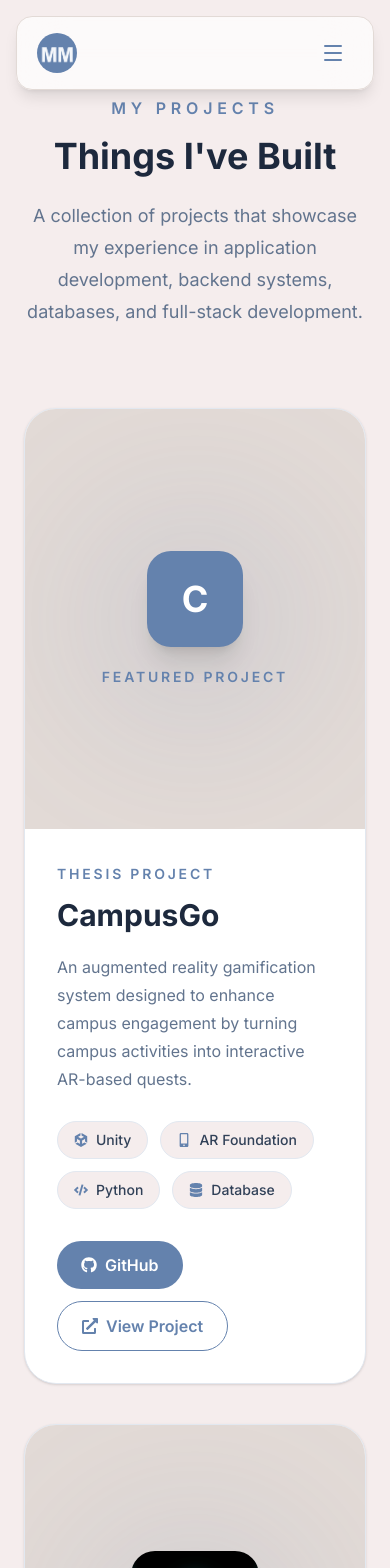
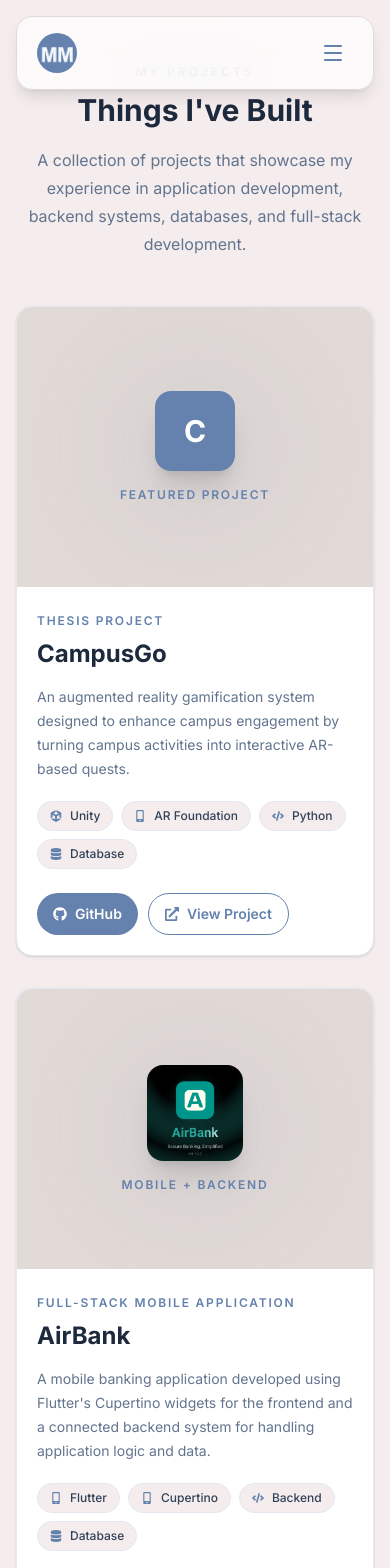
Before and after one commit to Maricar-Mangulabnan/My-Portfolio, a React (Vite) app in the folder frontend/: page /projects in a window 390 px wide. Shown: the top 1568 px of the page. Built offline with nearby package versions, Linux system fonts and the light colour scheme.

Commit message:
responsiveness

```diff
--- a/frontend/src/pages/Projects.jsx
+++ b/frontend/src/pages/Projects.jsx
@@ -52,10 +52,7 @@ const projects = [
     ],
     type: "Mobile + Backend",
     github: "https://github.com/Maricar-Mangulabnan/airbank-client.git",
-
-    // Put your Google Drive video link here
     demo: "https://drive.google.com/drive/folders/1rqkCbuKsbbQGxOoSwSJfzF5Anp0Q2izY?usp=sharing",
-
     logo: airbankLogo,
     isAirbank: true,
   },
@@ -94,7 +91,7 @@ const projects = [
 
 const Projects = () => {
   return (
-    <section className="min-h-screen bg-[#F5EDED] px-6 py-24">
+    <section className="min-h-screen overflow-hidden bg-[#F5EDED] px-4 py-16 sm:px-6 sm:py-20 lg:px-8 lg:py-24">
       <div className="mx-auto max-w-6xl">
         {/* Heading */}
         <motion.div
@@ -102,24 +99,24 @@ const Projects = () => {
           whileInView={{ opacity: 1, y: 0 }}
           transition={{ duration: 0.6 }}
           viewport={{ once: true }}
-          className="mx-auto mb-20 max-w-3xl text-center"
+          className="mx-auto mb-12 max-w-3xl text-center sm:mb-16 lg:mb-20"
         >
-          <p className="font-semibold uppercase tracking-[0.3em] text-[#6482AD]">
+          <p className="text-xs font-semibold uppercase tracking-[0.25em] text-[#6482AD] sm:text-sm sm:tracking-[0.3em]">
             MY PROJECTS
           </p>
 
-          <h1 className="mt-4 text-4xl font-bold text-slate-800 md:text-5xl">
+          <h1 className="mt-3 text-3xl font-bold leading-tight text-slate-800 sm:mt-4 sm:text-4xl md:text-5xl">
             Things I've Built
           </h1>
 
-          <p className="mt-6 text-lg leading-8 text-slate-500">
+          <p className="mt-4 text-base leading-7 text-slate-500 sm:mt-6 sm:text-lg sm:leading-8">
             A collection of projects that showcase my experience in application
             development, backend systems, databases, and full-stack development.
           </p>
         </motion.div>
 
         {/* Projects */}
-        <div className="space-y-10">
+        <div className="space-y-8 sm:space-y-10">
           {projects.map((project, index) => (
             <motion.article
               key={project.title}
@@ -139,35 +136,114 @@ const Projects = () => {
                 once: true,
                 amount: 0.2,
               }}
-              whileHover={{
-                y: -5,
-              }}
-              className="overflow-hidden rounded-[32px] border border-slate-200 bg-white shadow-sm transition-all duration-300 hover:border-[#6482AD]/40 hover:shadow-xl lg:grid lg:grid-cols-5"
+              className="
+                overflow-hidden
+                rounded-2xl
+                border
+                border-slate-200
+                bg-white
+                shadow-sm
+                transition-all
+                duration-300
+                hover:border-[#6482AD]/40
+                hover:shadow-xl
+                sm:rounded-[28px]
+                lg:grid
+                lg:grid-cols-5
+                lg:rounded-[32px]
+              "
             >
               {/* ================================================= */}
               {/* PROJECT PREVIEW */}
               {/* ================================================= */}
 
-              <div className="relative flex min-h-[420px] items-center justify-center overflow-hidden bg-[#E2DAD6] lg:col-span-2">
+              <div
+                className="
+                  relative
+                  flex
+                  min-h-[280px]
+                  items-center
+                  justify-center
+                  overflow-hidden
+                  bg-[#E2DAD6]
+                  sm:min-h-[320px]
+                  lg:col-span-2
+                  lg:min-h-[420px]
+                "
+              >
                 {/* Decorative Glow */}
-                <div className="absolute h-64 w-64 rounded-full bg-[#6482AD]/10 blur-3xl" />
+                <div
+                  className="
+                    absolute
+                    h-48
+                    w-48
+                    rounded-full
+                    bg-[#6482AD]/10
+                    blur-3xl
+                    sm:h-64
+                    sm:w-64
+                  "
+                />
 
-                <div className="relative text-center">
+                <div className="relative px-6 text-center">
                   {/* AirBank Logo */}
                   {project.isAirbank ? (
                     <img
                       src={project.logo}
                       alt="AirBank logo"
-                      className="mx-auto h-32 w-32 rounded-3xl object-cover shadow-xl"
+                      className="
+                        mx-auto
+                        h-24
+                        w-24
+                        rounded-2xl
+                        object-cover
+                        shadow-xl
+                        sm:h-28
+                        sm:w-28
+                        sm:rounded-3xl
+                        lg:h-32
+                        lg:w-32
+                      "
                     />
                   ) : (
                     /* Other Projects */
-                    <div className="mx-auto flex h-24 w-24 items-center justify-center rounded-3xl bg-[#6482AD] text-4xl font-bold text-white shadow-xl">
+                    <div
+                      className="
+                        mx-auto
+                        flex
+                        h-20
+                        w-20
+                        items-center
+                        justify-center
+                        rounded-2xl
+                        bg-[#6482AD]
+                        text-3xl
+                        font-bold
+                        text-white
+                        shadow-xl
+                        sm:h-24
+                        sm:w-24
+                        sm:rounded-3xl
+                        sm:text-4xl
+                      "
+                    >
                       {project.title.charAt(0)}
                     </div>
                   )}
 
-                  <p className="mt-5 text-sm font-semibold uppercase tracking-[0.2em] text-[#6482AD]">
+                  <p
+                    className="
+                      mt-4
+                      text-xs
+                      font-semibold
+                      uppercase
+                      tracking-[0.15em]
+                      text-[#6482AD]
+                      sm:mt-5
+                      sm:text-sm
+                      sm:tracking-[0.2em]
+                    "
+                  >
                     {project.type}
                   </p>
                 </div>
@@ -177,53 +253,153 @@ const Projects = () => {
               {/* PROJECT CONTENT */}
               {/* ================================================= */}
 
-              <div className="p-8 md:p-10 lg:col-span-3 lg:p-12">
-                <span className="text-sm font-semibold uppercase tracking-[0.2em] text-[#6482AD]">
+              <div
+                className="
+                  min-w-0
+                  p-5
+                  sm:p-7
+                  md:p-9
+                  lg:col-span-3
+                  lg:p-12
+                "
+              >
+                {/* Subtitle */}
+                <span
+                  className="
+                    text-xs
+                    font-semibold
+                    uppercase
+                    tracking-[0.15em]
+                    text-[#6482AD]
+                    sm:text-sm
+                    sm:tracking-[0.2em]
+                  "
+                >
                   {project.subtitle}
                 </span>
 
-                <h2 className="mt-3 text-3xl font-bold text-slate-800">
+                {/* Title */}
+                <h2
+                  className="
+                    mt-2
+                    break-words
+                    text-2xl
+                    font-bold
+                    leading-tight
+                    text-slate-800
+                    sm:mt-3
+                    sm:text-3xl
+                  "
+                >
                   {project.title}
                 </h2>
 
-                <p className="mt-5 max-w-2xl leading-7 text-slate-500">
+                {/* Description */}
+                <p
+                  className="
+                    mt-4
+                    text-sm
+                    leading-6
+                    text-slate-500
+                    sm:mt-5
+                    sm:text-base
+                    sm:leading-7
+                  "
+                >
                   {project.description}
                 </p>
 
                 {/* Technologies */}
-                <div className="mt-7 flex flex-wrap gap-3">
+                <div className="mt-5 flex flex-wrap gap-2 sm:mt-7 sm:gap-3">
                   {project.technologies.map((technology) => (
                     <div
                       key={technology.name}
-                      className="flex items-center gap-2 rounded-full border border-slate-200 bg-[#F5EDED] px-4 py-2 text-sm font-medium text-slate-700"
+                      className="
+                        flex
+                        max-w-full
+                        items-center
+                        gap-2
+                        rounded-full
+                        border
+                        border-slate-200
+                        bg-[#F5EDED]
+                        px-3
+                        py-1.5
+                        text-xs
+                        font-medium
+                        text-slate-700
+                        sm:px-4
+                        sm:py-2
+                        sm:text-sm
+                      "
                     >
-                      <span className="text-[#6482AD]">{technology.icon}</span>
+                      <span className="shrink-0 text-[#6482AD]">
+                        {technology.icon}
+                      </span>
 
-                      {technology.name}
+                      <span className="truncate">{technology.name}</span>
                     </div>
                   ))}
                 </div>
 
                 {/* Buttons */}
-                <div className="mt-8 flex flex-wrap gap-3">
+                <div className="mt-6 flex flex-wrap gap-2.5 sm:mt-8 sm:gap-3">
                   {/* GitHub */}
                   <a
                     href={project.github}
                     target="_blank"
                     rel="noopener noreferrer"
-                    className="inline-flex items-center gap-2 rounded-full bg-[#6482AD] px-6 py-3 font-semibold text-white transition-all duration-300 hover:-translate-y-1 hover:shadow-lg"
+                    className="
+                      inline-flex
+                      items-center
+                      justify-center
+                      gap-2
+                      rounded-full
+                      bg-[#6482AD]
+                      px-4
+                      py-2.5
+                      text-sm
+                      font-semibold
+                      text-white
+                      transition-all
+                      duration-300
+                      hover:-translate-y-1
+                      hover:shadow-lg
+                      sm:px-6
+                      sm:py-3
+                    "
                   >
                     <FaGithub />
                     GitHub
                   </a>
 
-                  {/* AirBank Demo */}
+                  {/* Demo */}
                   {project.isAirbank ? (
                     <a
                       href={project.demo}
                       target="_blank"
                       rel="noopener noreferrer"
-                      className="inline-flex items-center gap-2 rounded-full border border-[#6482AD] px-6 py-3 font-semibold text-[#6482AD] transition-all duration-300 hover:-translate-y-1 hover:bg-[#6482AD] hover:text-white"
+                      className="
+                        inline-flex
+                        items-center
+                        justify-center
+                        gap-2
+                        rounded-full
+                        border
+                        border-[#6482AD]
+                        px-4
+                        py-2.5
+                        text-sm
+                        font-semibold
+                        text-[#6482AD]
+                        transition-all
+                        duration-300
+                        hover:-translate-y-1
+                        hover:bg-[#6482AD]
+                        hover:text-white
+                        sm:px-6
+                        sm:py-3
+                      "
                     >
                       <FaPlay />
                       Watch Demo
@@ -233,7 +409,27 @@ const Projects = () => {
                       href={project.demo}
                       target="_blank"
                       rel="noopener noreferrer"
-                      className="inline-flex items-center gap-2 rounded-full border border-[#6482AD] px-6 py-3 font-semibold text-[#6482AD] transition-all duration-300 hover:-translate-y-1 hover:bg-[#6482AD] hover:text-white"
+                      className="
+                        inline-flex
+                        items-center
+                        justify-center
+                        gap-2
+                        rounded-full
+                        border
+                        border-[#6482AD]
+                        px-4
+                        py-2.5
+                        text-sm
+                        font-semibold
+                        text-[#6482AD]
+                        transition-all
+                        duration-300
+                        hover:-translate-y-1
+                        hover:bg-[#6482AD]
+                        hover:text-white
+                        sm:px-6
+                        sm:py-3
+                      "
                     >
                       <FaExternalLinkAlt />
                       View Project
```
Also changed, not shown: frontend/src/pages/Contact.jsx (+22 -20 lines), frontend/src/pages/Experience.jsx (+33 -42 lines), frontend/src/pages/MyApproach.jsx (+25 -21 lines), frontend/src/pages/MyJourney.jsx (+26 -19 lines), frontend/src/pages/QuickFacts.jsx (+91 -12 lines), frontend/src/pages/Skills.jsx (+56 -13 lines).
